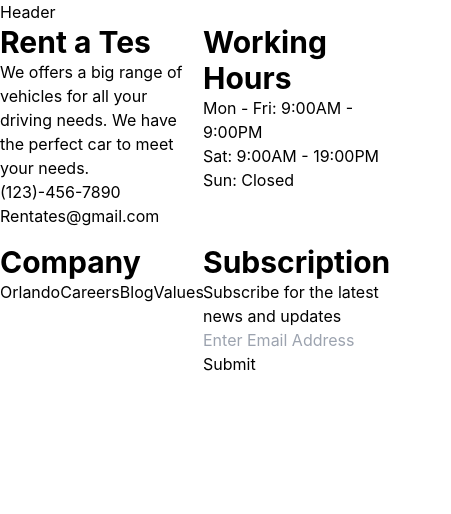
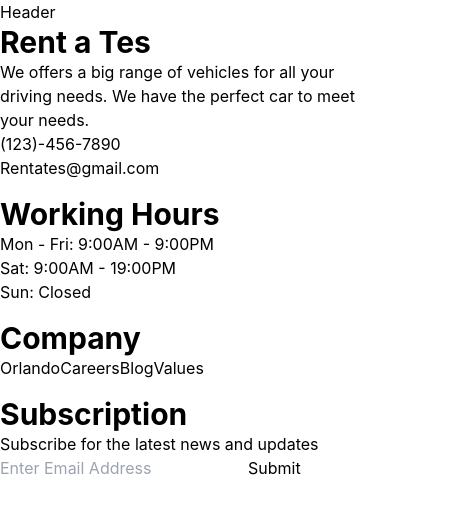
Before and after one commit to Miguel-Matos/rent-a-tes, a React (Create React App) app: page / in a window 390 px wide. Shown: the top 514 px of the page, 451 px wide, since content can reach past the window. Built offline with nearby package versions, Linux system fonts and the light colour scheme.

Commit message:
Minor footer change

```diff
--- a/src/components/Footer.tsx
+++ b/src/components/Footer.tsx
@@ -1,6 +1,6 @@
 export default function Footer() {
   return (
-    <footer className="grid grid-cols-2 gap-4">
+    <footer className="grid sm:grid-cols-2 grid-cols-1 gap-4">
       <div>
         <h3 className="text-3xl font-bold">Rent a Tes</h3>
         <p>We offers a big range of vehicles for all your driving needs. We have the perfect car to meet your needs.</p>
```
